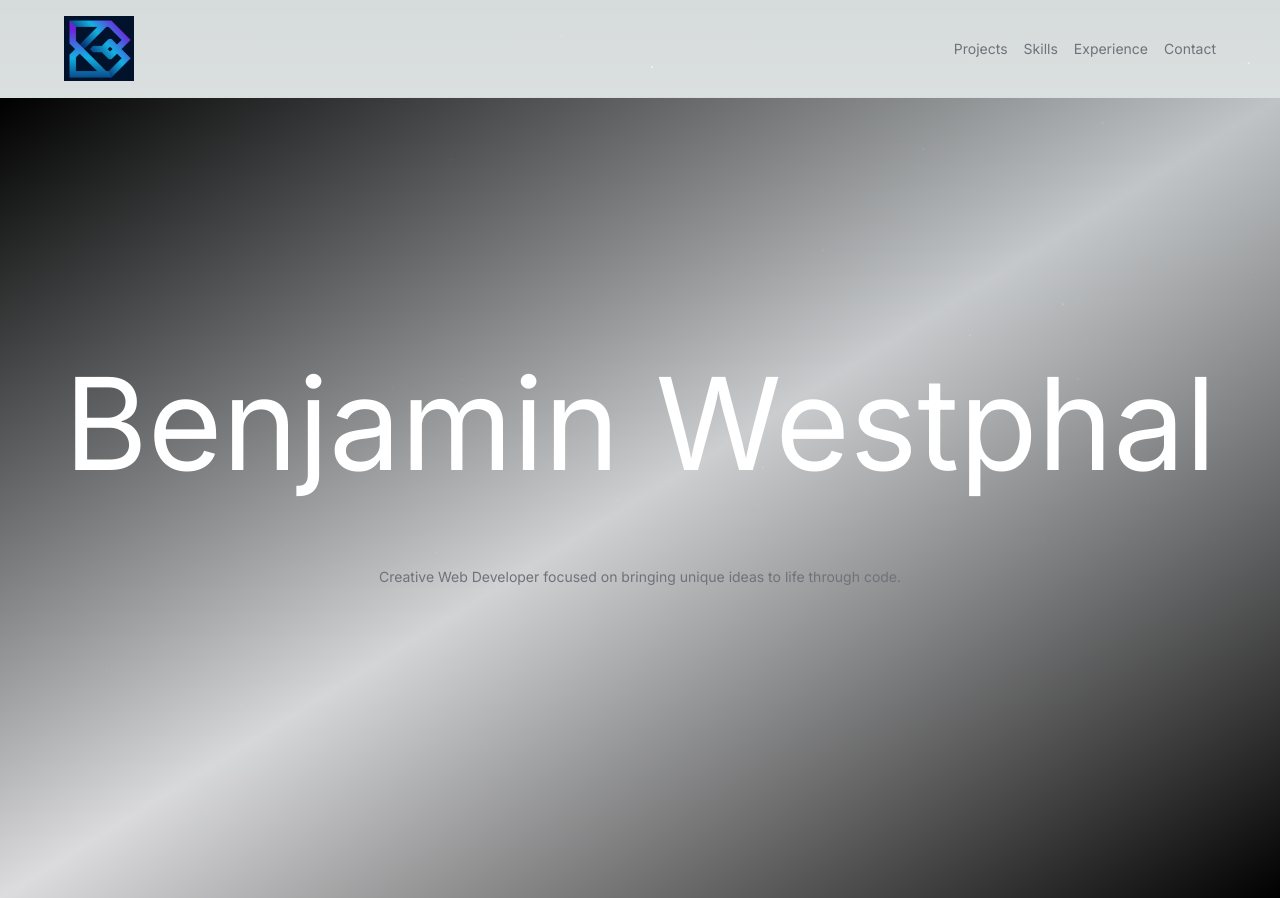
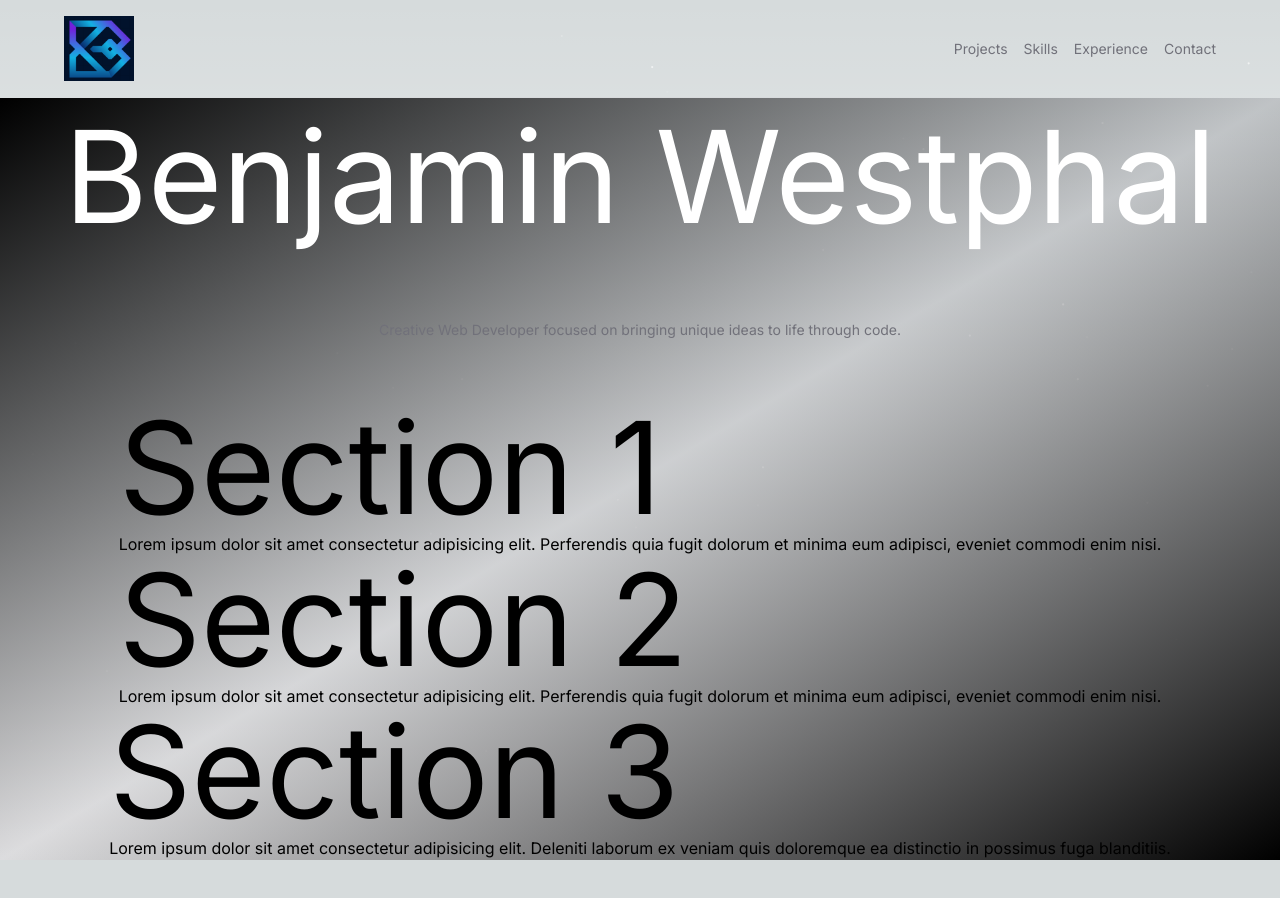
Before and after one commit to ffb92/portfolio, a Next.js app: page / in a window 1280 px wide. After the commit the page ends 860 px from the top, so only its background shows below. Built offline with nearby package versions, Linux system fonts and the light colour scheme.

Commit message:
scroll behaviour added

```diff
--- a/src/app/globals.css
+++ b/src/app/globals.css
@@ -6,6 +6,10 @@
   --foreground-rgb: 0, 0, 0;
   --background-start-rgb: 214, 219, 220;
   --background-end-rgb: 255, 255, 255;
+}
+
+html {
+  scroll-behavior: smooth;
 }
 
 @media (prefers-color-scheme: dark) {
@@ -18,11 +22,7 @@
 
 body {
   color: rgb(var(--foreground-rgb));
-  background: linear-gradient(
-      to bottom,
-      transparent,
-      rgb(var(--background-end-rgb))
-    )
+  background: linear-gradient(to bottom, transparent, rgb(var(--background-end-rgb)))
     rgb(var(--background-start-rgb));
 }
 
--- a/src/app/page.tsx
+++ b/src/app/page.tsx
@@ -5,15 +5,16 @@ import { motion } from 'framer-motion';
 import Image from 'next/image';
 
 const navigation = [
-  { name: 'Projects', href: '/projects' },
-  { name: 'Skills', href: '/skills' },
-  { name: 'Experience', href: '/experience' },
+  { name: 'Projects', href: '#section1' },
+  { name: 'Skills', href: '#section2' },
+  { name: 'Experience', href: '#section3' },
   { name: 'Contact', href: '/contact' },
 ];
 
 export default function Home() {
   return (
-    <main>
+    <div className="">
+      <Particles className="absolute inset-0 -z-10 animate-fade-in" quantity={100} />
       <nav className="mx-16 my-4 animate-fade-in flex items-center justify-between ">
         <div className="">
           <Link href="/">
@@ -33,8 +34,8 @@ export default function Home() {
         </ul>
       </nav>
       <div className="hidden w-screen h-px md:block bg-gradient-to-r from-zinc-300/0 via-zinc-300/50 to-zinc-300/0"></div>
-      <Particles className="absolute inset-0 -z-10 animate-fade-in" quantity={100} />
-      <div className="flex flex-col items-center justify-center w-screen h-screen overflow-hidden bg-gradient-to-tl from-black via-zinc-600/20 to-black">
+      <main className="">
+        <div className="flex flex-col items-center justify-center bg-gradient-to-tl from-black via-zinc-600/20 to-black">
           <motion.div
             initial={{ opacity: 0 }}
             animate={{ opacity: 1 }}
@@ -67,7 +68,29 @@ export default function Home() {
               <p>Creative Web Developer focused on bringing unique ideas to life through code.</p>
             </h2>
           </div>
+          <section id="section1" className="">
+            <h2 className="text-9xl">Section 1</h2>
+            <p>
+              Lorem ipsum dolor sit amet consectetur adipisicing elit. Perferendis quia fugit
+              dolorum et minima eum adipisci, eveniet commodi enim nisi.
+            </p>
+          </section>
+          <section id="section2" className="">
+            <h2 className="text-9xl">Section 2</h2>
+            <p>
+              Lorem ipsum dolor sit amet consectetur adipisicing elit. Perferendis quia fugit
+              dolorum et minima eum adipisci, eveniet commodi enim nisi.
+            </p>
+          </section>
+          <section id="section3" className="">
+            <h2 className="text-9xl">Section 3</h2>
+            <p>
+              Lorem ipsum dolor sit amet consectetur adipisicing elit. Deleniti laborum ex veniam
+              quis doloremque ea distinctio in possimus fuga blanditiis.
+            </p>
+          </section>
         </div>
       </main>
+    </div>
   );
 }
```
Lines whose indentation alone changed are shown as unchanged.
